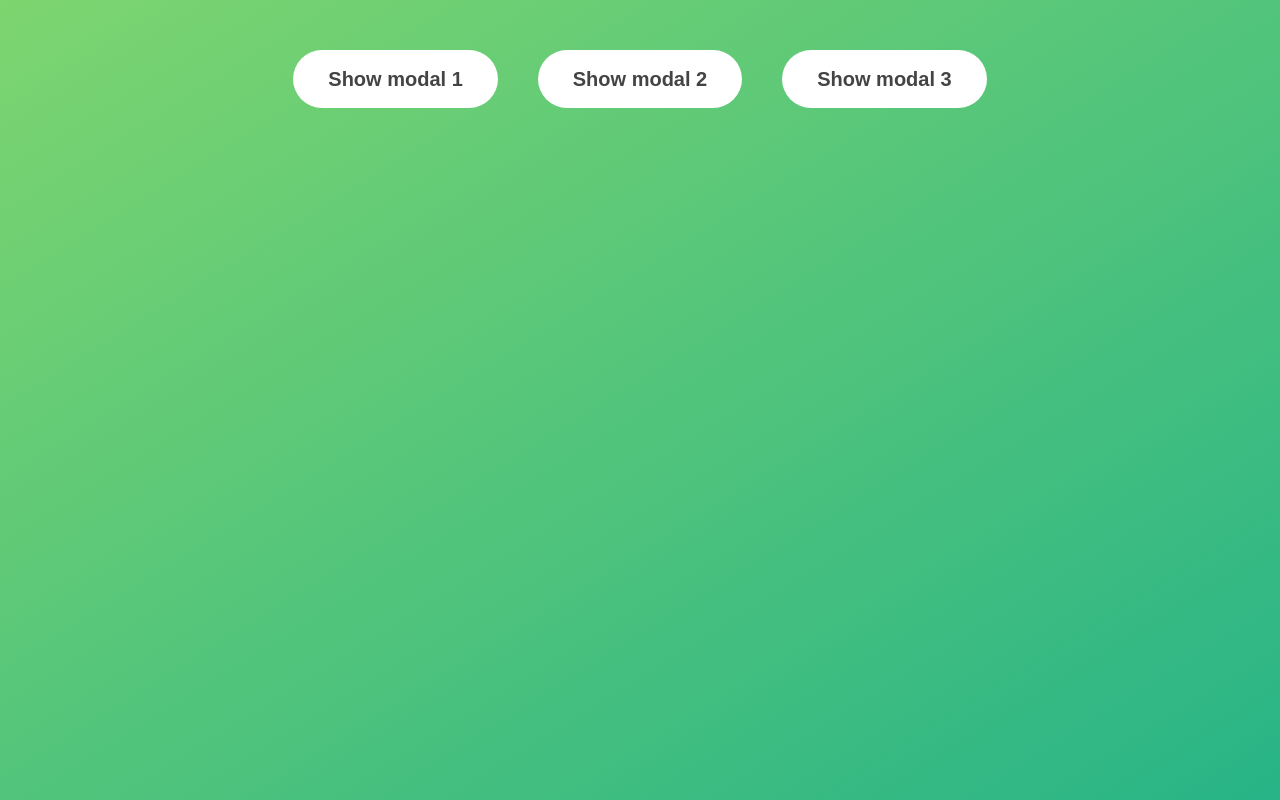
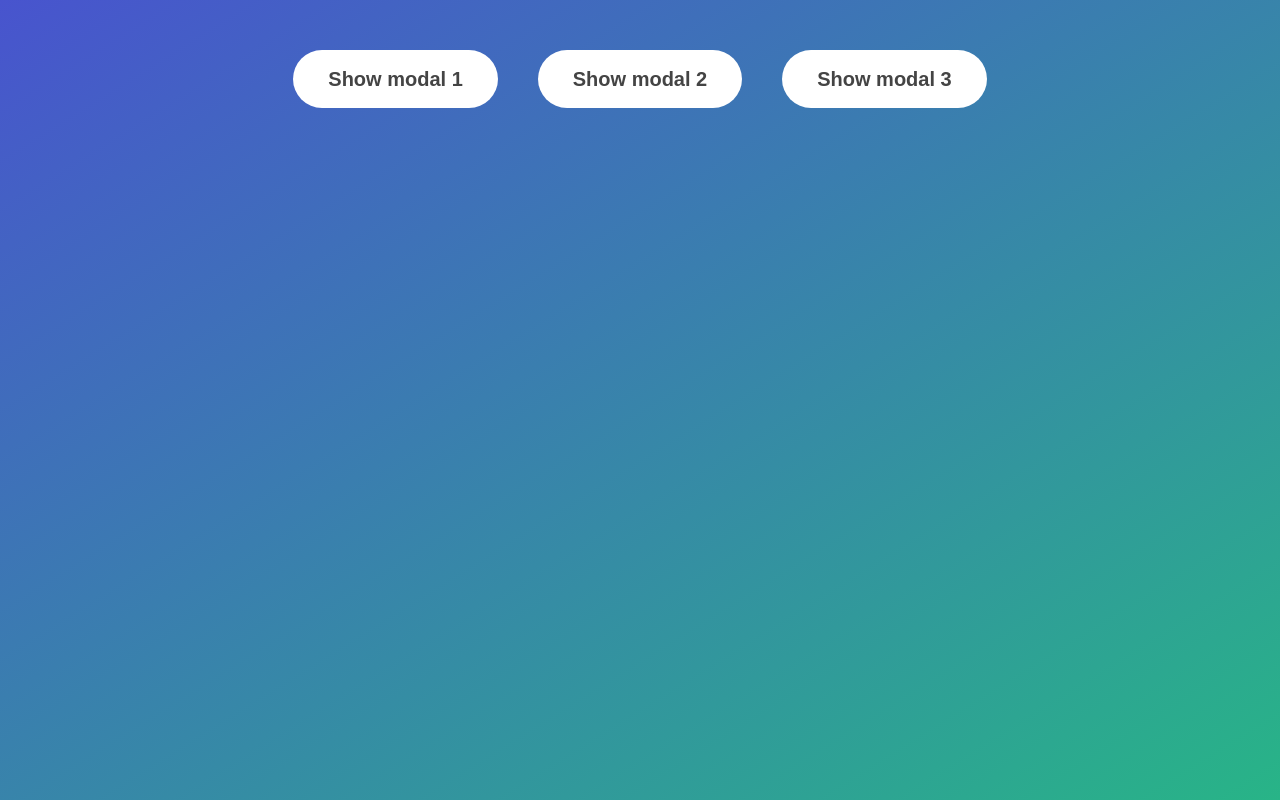
Before and after one commit to Eunnylans/JavaScript_Modal_Practice, a plain HTML site: page index.html in a window 1280 px wide. Drawn offline with Linux system fonts and the light colour scheme.

Commit message:
Updating Style

```diff
--- a/style.css
+++ b/style.css
@@ -18,7 +18,7 @@ body {
   display: flex;
   align-items: flex-start;
   justify-content: center;
-  background: linear-gradient(to top left, #28b487, #7dd56f);
+  background: linear-gradient(to top left, #28b487, #4854ce);
 }
 
 .show-modal {
```
